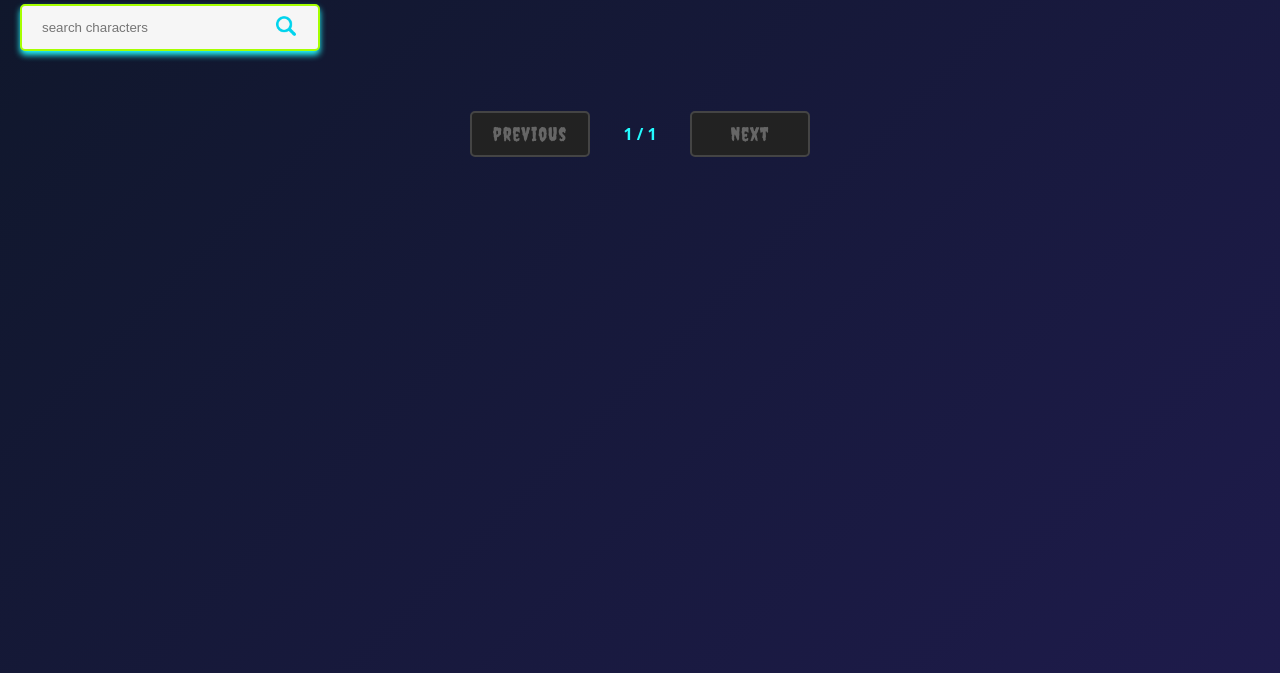
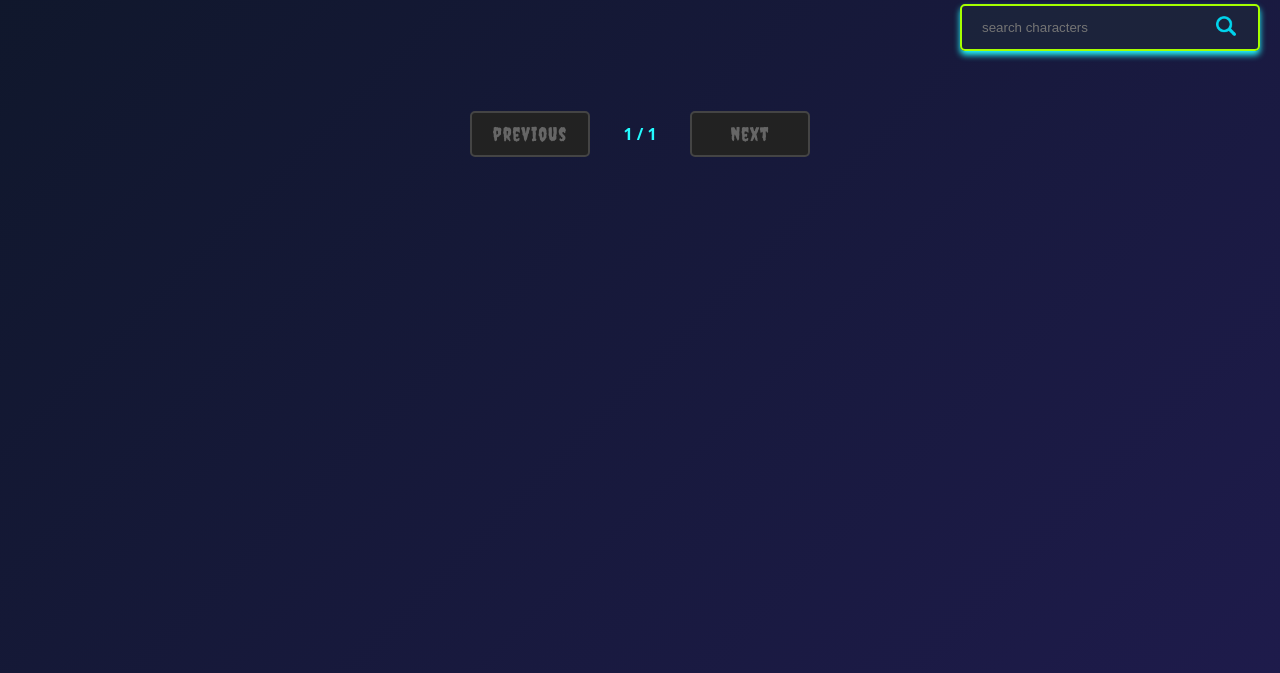
Before and after one commit to RukiDV/Rick_and_Morty_App, a website with bundled scripts: page index.html in a window 1280 px wide. Shown: the part 127-800 px from the top of the page. Built offline with nearby package versions, Linux system fonts and the light colour scheme; no server answers.

Commit message:
searchbar/chractercard css

```diff
--- a/components/CharacterCard/CharacterCard.css
+++ b/components/CharacterCard/CharacterCard.css
@@ -2,7 +2,7 @@
   margin-bottom: 10px;
   display: flex;
   flex-wrap: wrap;
-  justify-content: flex-start;
+  justify-content: center;
   gap: 20px;
 }
 .card {
@@ -11,7 +11,7 @@
   border-radius: 8px;
   overflow: hidden;
   box-shadow: 0 4px 6px #24fbff;
-  transition: transform 0.2s ease, box-shadow 0,2s ease;
+  transition: transform 0.2s ease, box-shadow 0.2s ease;
 }
 
 .card:hover {
--- a/components/SearchBar/SearchBar.css
+++ b/components/SearchBar/SearchBar.css
@@ -1,11 +1,17 @@
 .search-bar-container {
-  width: 300px;
+  width: 100%;
+  max-width: 2220px;
+  margin-left: auto;
+  margin-right: auto;
   margin-bottom: 10px;
+  display: flex;
+  justify-content: flex-end;
 }
 
 .search-bar {
+  width: 300px;
   padding: 10px 20px;
-  background-color: var(--color-secondary);
+  background-color: var(--color-card-bg);
   display: grid;
   grid-template-columns: 1fr 24px;
   border-radius: 5px;
```
